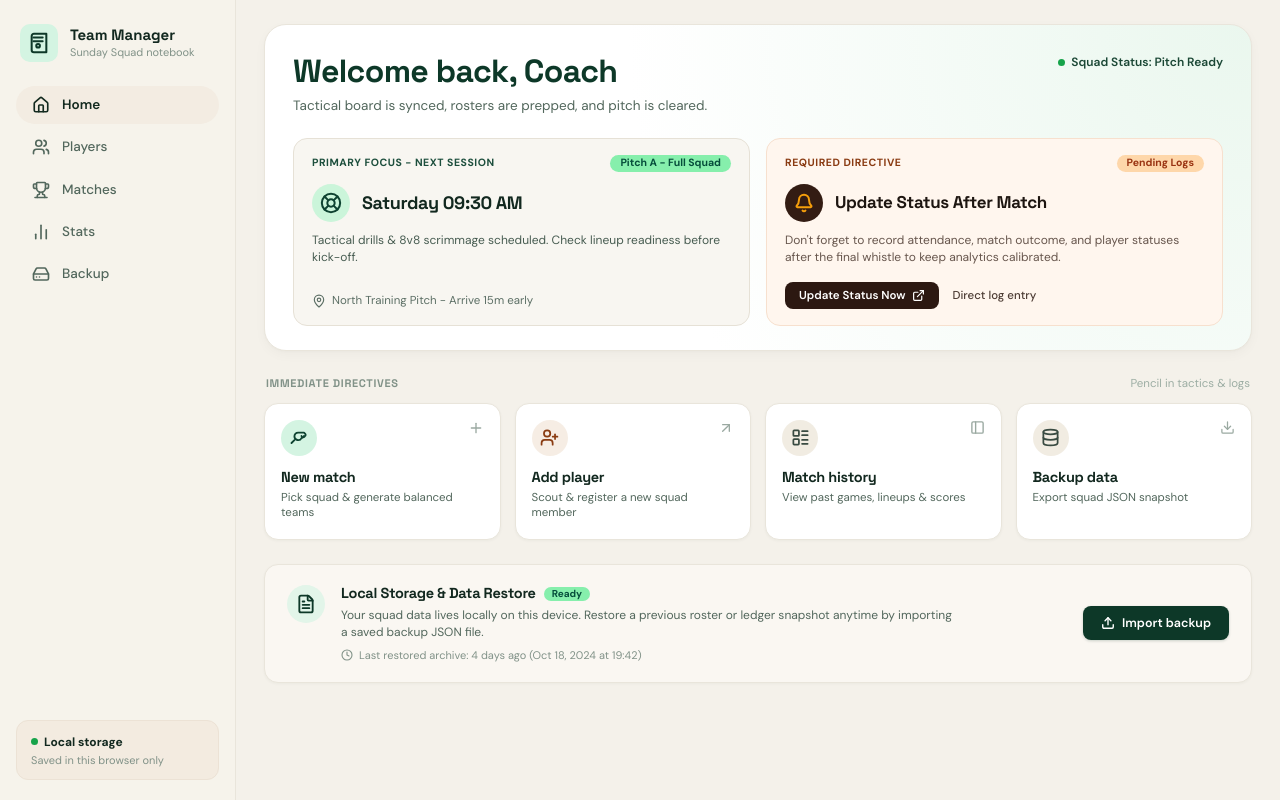
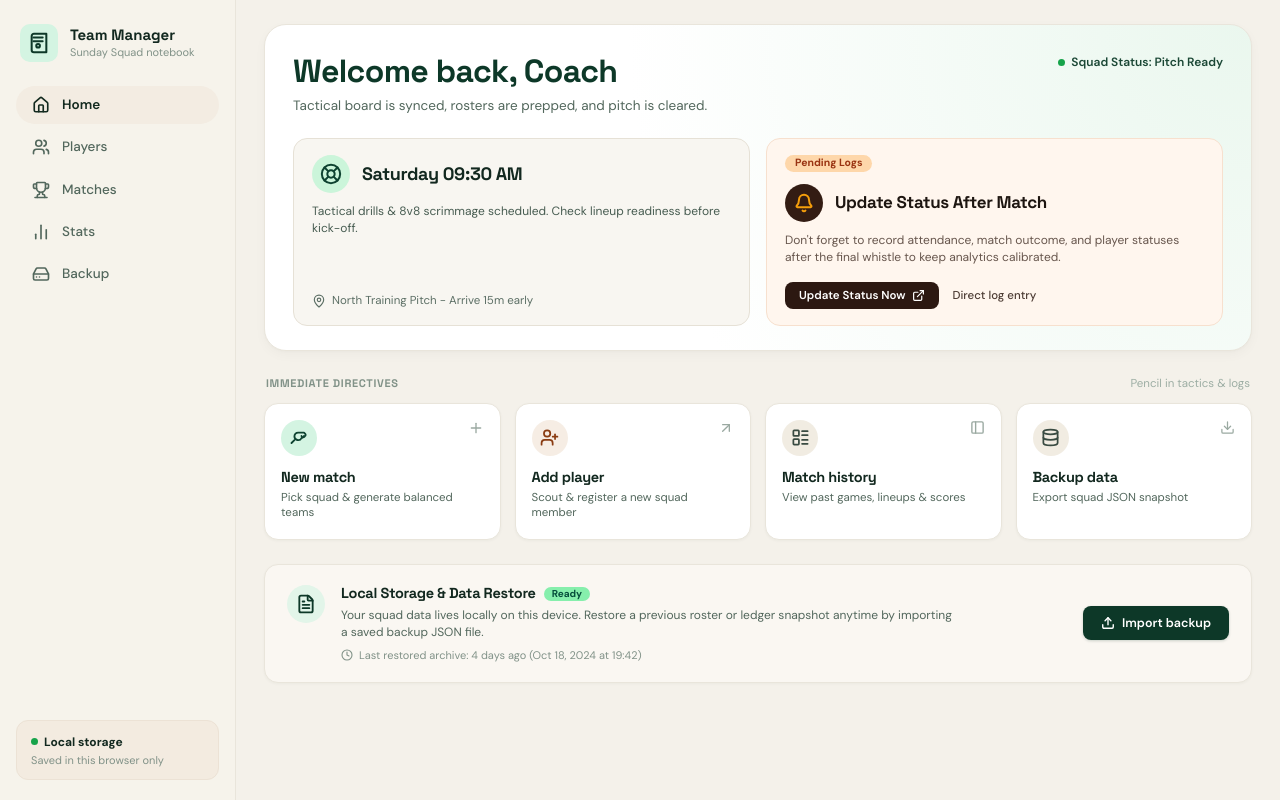
Before and after one commit to praxhi775/ftms, a React (Vite) app in the folder ftms/: page / in a window 1280 px wide. Built offline with nearby package versions, Linux system fonts and the light colour scheme.

Commit message:
sprint1 added

```diff
--- a/ftms/src/pages/Dashboard.jsx
+++ b/ftms/src/pages/Dashboard.jsx
@@ -40,14 +40,14 @@ export default function Dashboard() {
         <div className="hero-cards-grid">
           {/* Card 1: Primary Focus - Next Session */}
           <article className="session-card">
-            <div className="card-top-bar">
+            {/* <div className="card-top-bar">
               <span className="card-tag session-tag">
                 PRIMARY FOCUS - NEXT SESSION
               </span>
               <span className="badge badge-green">
                 Pitch A - Full Squad
               </span>
-            </div>
+            </div> */}
 
             <div className="card-content-headline">
               <div className="icon-circle icon-circle-mint" aria-hidden="true">
@@ -85,25 +85,16 @@ export default function Dashboard() {
               <span>North Training Pitch - Arrive 15m early</span>
             </div>
           </article>
-
-          {/* Card 2: Required Directive - Update Status After Match */}
 <article className="directive-card">
-            <div className="card-top-bar">
-              <span className="card-tag directive-tag">
-                REQUIRED DIRECTIVE
-              </span>
-              <span className="badge badge-peach">
-                Pending Logs
-              </span>
+  <div className="card-top-bar directive-top-bar">
+    <span className="badge badge-peach">Pending Logs</span>
   </div>
 
   <div className="card-content-headline">
     <div className="icon-circle icon-circle-dark" aria-hidden="true">
       <Bell size={20} className="bell-icon" strokeWidth={2.4} />
     </div>
-              <h2 className="directive-title">
-                Update Status After Match
-              </h2>
+    <h2 className="directive-title">Update Status After Match</h2>
   </div>
 
   <p className="card-description directive-description">
@@ -129,8 +120,11 @@ export default function Dashboard() {
     </button>
   </div>
 </article>
-        </div>
-      </section>
+
+</div>   {/* closes .hero-cards-grid */}
+</section> {/* closes .welcome-hero-card */}
+
+
 
       {/* Immediate Directives Section */}
       <section className="directives-section" aria-labelledby="immediate-directives-title">
```
Also changed, not shown: 1 other file (tests, documents, lock files or other folders). Lines whose indentation alone changed are shown as unchanged.
